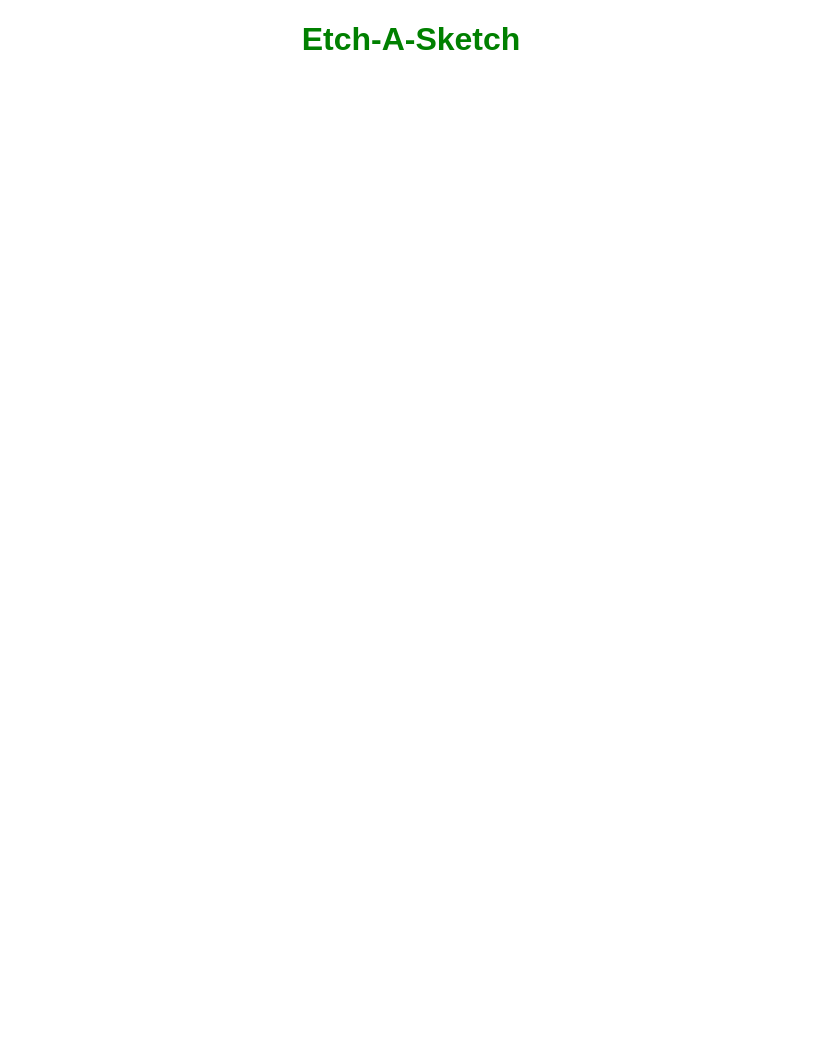
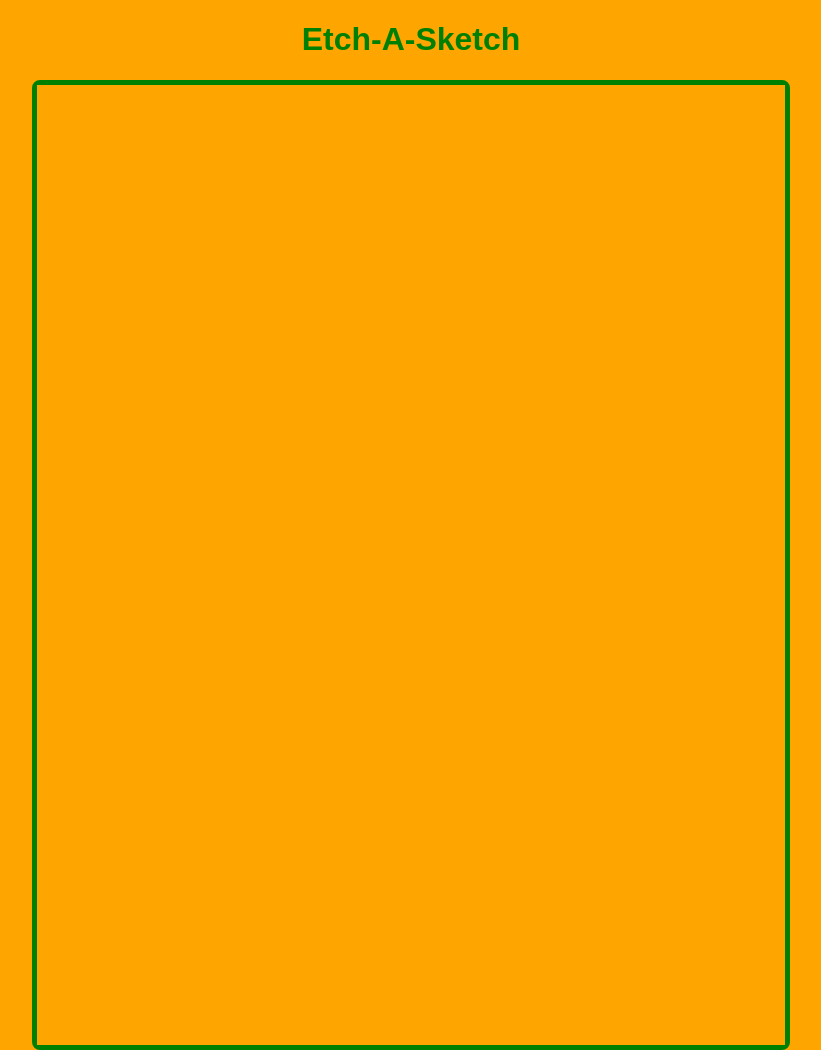
Before and after one commit to clyo/etchAsketch, a plain HTML site: page index.html in a window 1280 px wide. Shown: the whole page, without its empty margins (229-1050 px from the left). Drawn offline with Linux system fonts and the light colour scheme.

Commit message:
Update to js file and css file
Commit has updated js file, functionality is the same however but
was testing different solutions. CSS file has updates to the
format.

```diff
--- a/etch.js
+++ b/etch.js
@@ -28,7 +28,6 @@
 
 let cell = document.getElementsByClassName("cell");
 console.log(cell);
-
 grid.addEventListener('mouseover', trail);
 
 
--- a/style.css
+++ b/style.css
@@ -1,3 +1,7 @@
+* {
+    background-color: orange;
+}
+
 .gridRows{
     height: 60px;
     display: flex;
@@ -6,10 +10,9 @@
 }
 
 .cell{
-    border: 2px solid white;
-
+    border: none;
     flex: 1;
-    background-color: white;
+    background-color: orange;
 }
 
 .trail {
@@ -17,7 +20,15 @@
 }
 
 #container {
+
     align-content: center;
+    padding: 10px green;
+    border: 5px green solid;
+    border-radius: 8px;
+    margin-top: 10px;
+    margin-left: 20%;
+    margin-right: 20%;
+
 }
 
 
```
